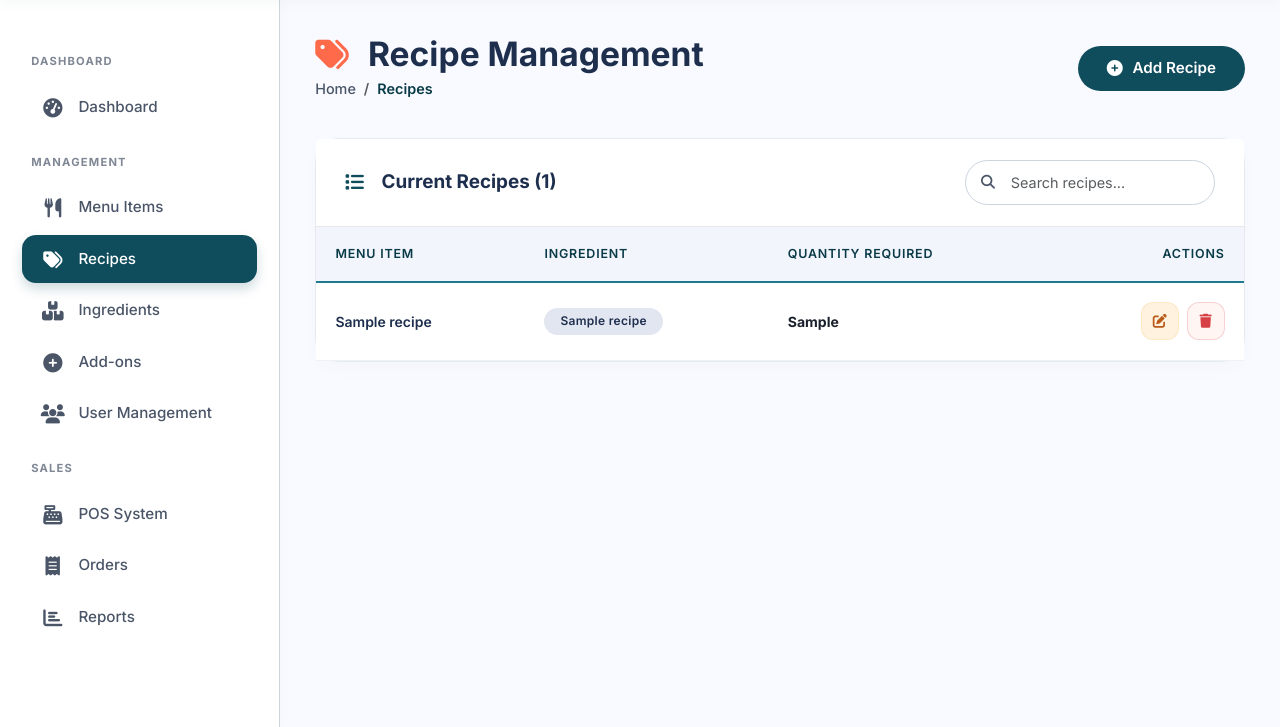
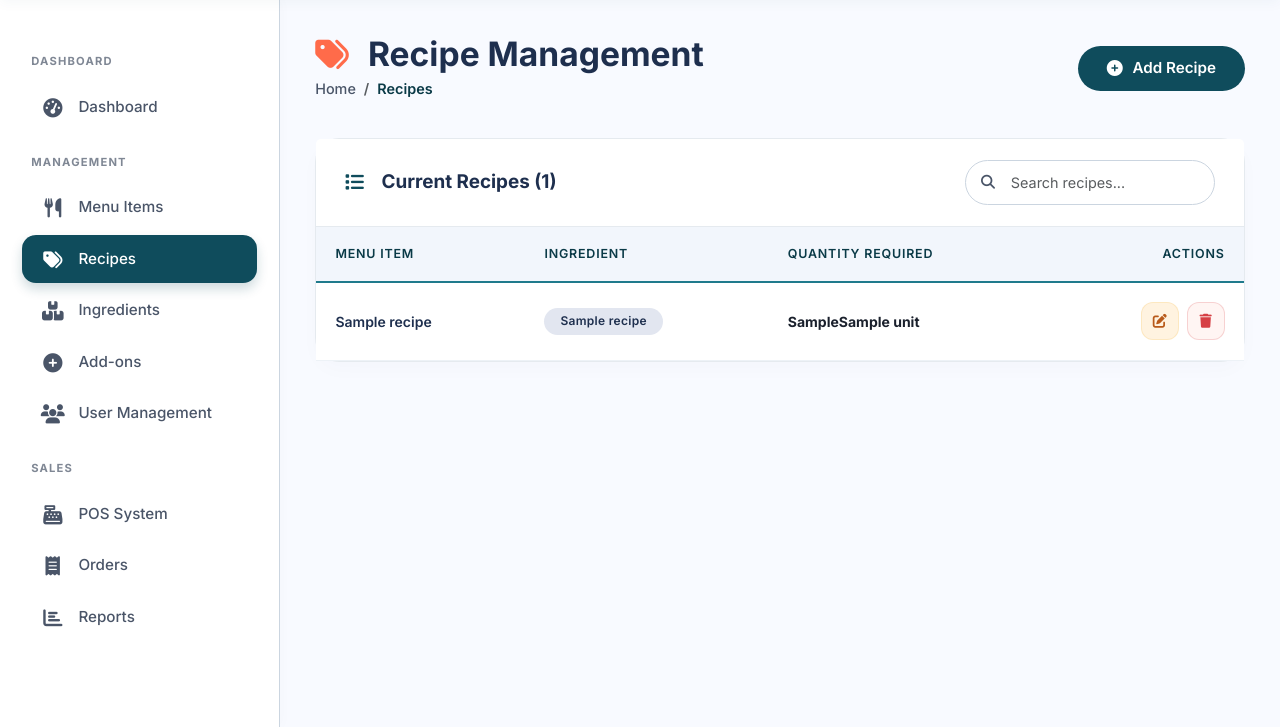
Before and after one commit to shammykenan/skdpos, a PHP site: the page made by app/views/admin/manage_recipes.php in a window 1280 px wide. Shown: the part 73-800 px from the top of the page. Run offline with PHP 8.4, Linux system fonts and the light colour scheme; tables that the repository leaves empty or names only in its code hold one stand-in row (values such as "Sample post"); the template is opened without the code that fills it: most values are stand-ins (such as "Sample title", 1, 10 or a date in 2020).

Commit message:
add unit in recipes

```diff
--- a/app/core/recipesHelper.php
+++ b/app/core/recipesHelper.php
@@ -4,7 +4,7 @@ require_once __DIR__ . '/../../config/db.php';
 function getAllRecipes(PDO $pdo): array
 {
     $sql = "SELECT r.recipe_id, r.item_id, r.ingredient_id, r.quantity_required,
-                   m.item_name, i.ingredient_name
+                   m.item_name, i.ingredient_name, i.unit
             FROM recipes r
             JOIN menu_items m ON r.item_id = m.item_id
             JOIN ingredients i ON r.ingredient_id = i.ingredient_id
--- a/app/views/admin/manage_recipes.php
+++ b/app/views/admin/manage_recipes.php
@@ -836,7 +836,7 @@
                                                     <span class="badge bg-secondary"><?= htmlspecialchars($r['ingredient_name']) ?></span>
                                                 </td>
                                                 <td data-label="Quantity Required">
-                                                    <strong><?= htmlspecialchars($r['quantity_required']) ?></strong>
+                                                    <strong><?= htmlspecialchars($r['quantity_required'] . '' . $r['unit'] ) ?></strong>
                                                 </td>
                                                 <td data-label="Actions" class="text-end">
                                                     <div class="action-btns justify-content-end">
```
